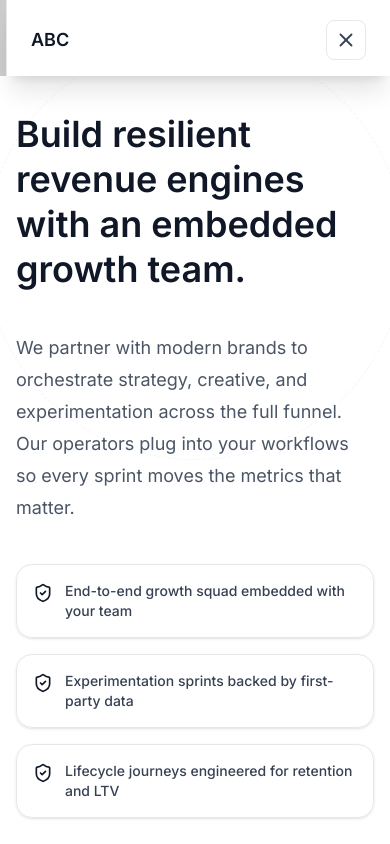
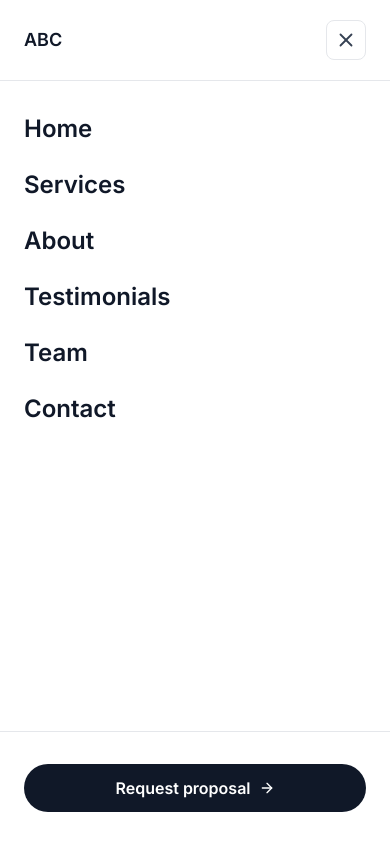
Before and after one commit to smbhathiya/landing-page-2025, a Next.js app: page / in a window 390 px wide. Both pictures are taken after a click on the button "Open mobile menu". Shown: the top 844 px of the page. Built offline with nearby package versions, Linux system fonts and the light colour scheme.

Commit message:
refactor: Enhance mobile menu functionality and animations in Header component

```diff
--- a/components/Header.tsx
+++ b/components/Header.tsx
@@ -95,21 +95,27 @@ const Header = () => {
             initial={{ opacity: 0 }}
             animate={{ opacity: 1 }}
             exit={{ opacity: 0 }}
-            className="fixed inset-0 z-40 lg:hidden"
+            className="fixed inset-0 z-80 lg:hidden"
           >
-            <motion.button
-              type="button"
+            <div
               aria-label="Close mobile menu"
+              className="absolute inset-0 bg-black/35"
               onClick={() => setIsMobileMenuOpen(false)}
-              className="absolute inset-0 bg-black/20"
+              role="button"
+              tabIndex={0}
+              onKeyDown={(event) => {
+                if (event.key === "Enter" || event.key === " ") {
+                  setIsMobileMenuOpen(false);
+                }
+              }}
             />
 
             <motion.div
-              initial={{ x: "100%" }}
-              animate={{ x: 0 }}
-              exit={{ x: "100%" }}
-              transition={{ type: "tween", duration: 0.3 }}
-              className="absolute right-0 top-0 h-full w-full max-w-sm overflow-y-auto border-l border-gray-200 bg-white shadow-xl"
+              initial={{ y: "100%" }}
+              animate={{ y: 0 }}
+              exit={{ y: "100%" }}
+              transition={{ type: "tween", duration: 0.28, ease: "easeOut" }}
+              className="absolute inset-0 flex h-full min-h-screen w-full flex-col bg-white"
               id="mobile-menu"
               role="dialog"
               aria-modal="true"
@@ -125,13 +131,13 @@ const Header = () => {
                 </button>
               </div>
 
-              <div className="space-y-6 px-6 py-8">
+              <div className="flex-1 space-y-6 overflow-y-auto px-6 py-8">
                 {navItems.map((item, index) => (
                   <motion.a
                     key={item.name}
                     href={item.href}
-                    initial={{ opacity: 0, x: 40 }}
-                    animate={{ opacity: 1, x: 0 }}
+                    initial={{ opacity: 0, y: 22 }}
+                    animate={{ opacity: 1, y: 0 }}
                     transition={{ delay: index * 0.05 }}
                     className="block text-2xl font-semibold text-gray-900"
                     onClick={() => setIsMobileMenuOpen(false)}
@@ -141,7 +147,7 @@ const Header = () => {
                 ))}
               </div>
 
-              <div className="mt-auto border-t border-gray-200 px-6 py-8">
+              <div className="border-t border-gray-200 px-6 py-8">
                 <button className="flex w-full items-center justify-center gap-2 rounded-full bg-gray-900 px-6 py-3 text-base font-semibold text-white">
                   Request proposal
                   <ArrowRight className="h-4 w-4" />
```
